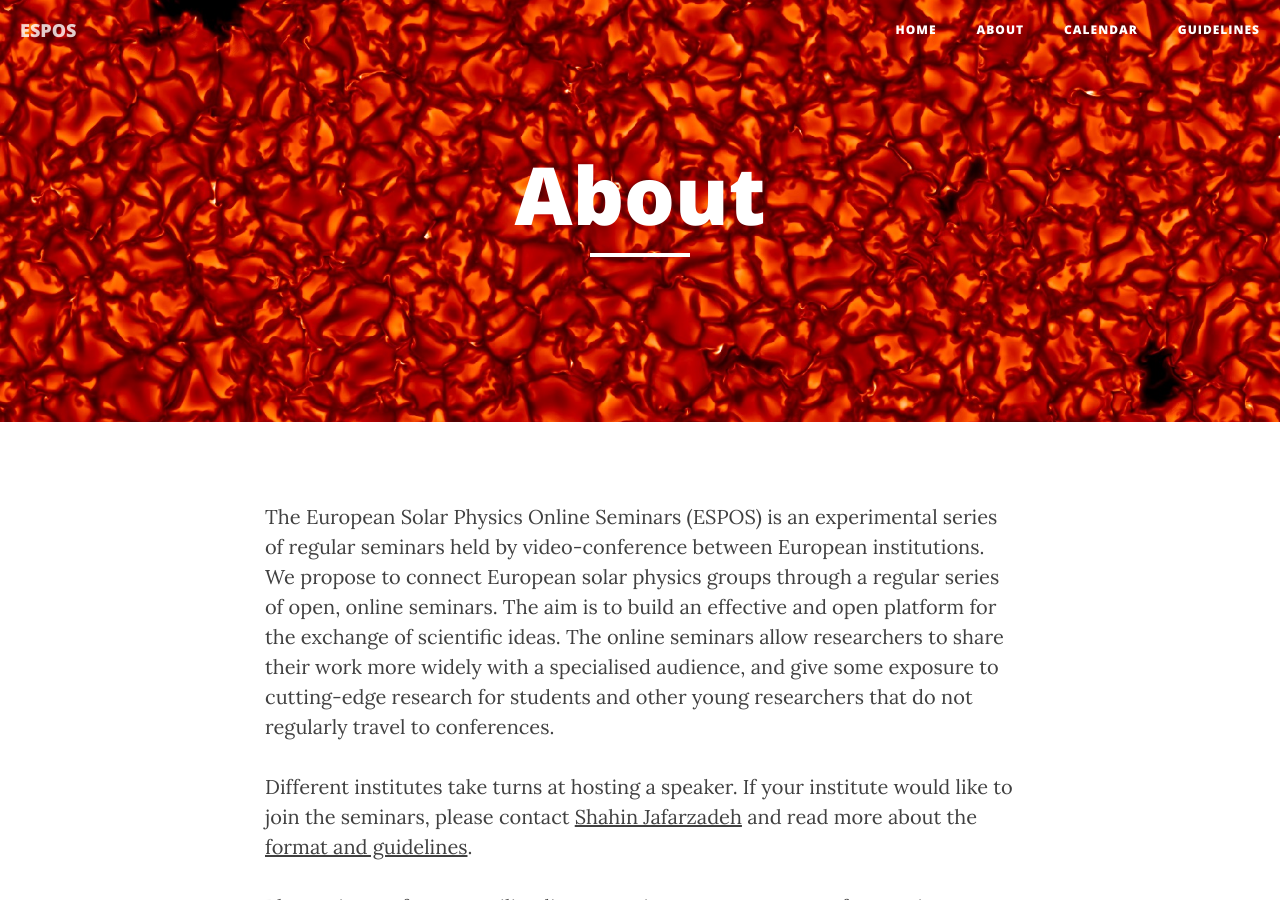
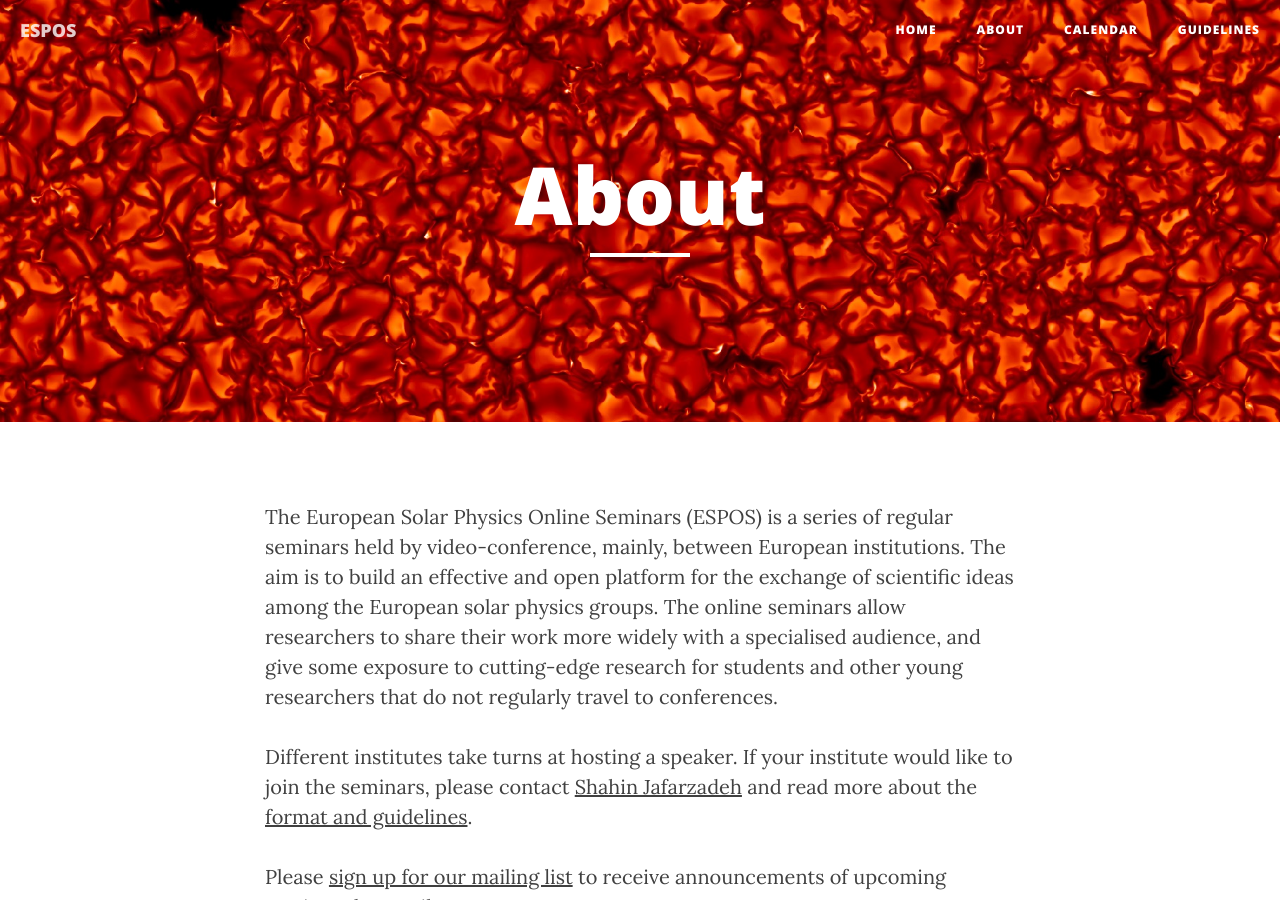
Before and after one commit to ITA-Solar/espos, a Jekyll site: the page built from about.md, in a window 1280 px wide and 900 px high. Built offline with Jekyll 4.4.1, drawn with Linux system fonts in a browser that asks for light colours; nearby versions of some CDN libraries.

Commit message:
Update about.md

```diff
--- a/about.md
+++ b/about.md
@@ -5,7 +5,7 @@
 header-img: "img/about-bg.jpg"
 ---
 
-The European Solar Physics Online Seminars (ESPOS) is an experimental series of regular seminars held by video-conference between European institutions. We propose to connect European solar physics groups through a regular series of open, online seminars. The aim is to build an effective and open platform for the exchange of scientific ideas. The online seminars allow researchers to share their work more widely with a specialised audience, and give some exposure to cutting-edge research for students and other young researchers that do not regularly travel to conferences.
+The European Solar Physics Online Seminars (ESPOS) is a series of regular seminars held by video-conference, mainly, between European institutions. The aim is to build an effective and open platform for the exchange of scientific ideas among the European solar physics groups. The online seminars allow researchers to share their work more widely with a specialised audience, and give some exposure to cutting-edge research for students and other young researchers that do not regularly travel to conferences.
 
 Different institutes take turns at hosting a speaker. If your institute would like to join the seminars, please contact [Shahin Jafarzadeh](mailto:shahin.jafarzadeh@astro.uio.no) and read more about the [format and guidelines](../guidelines/).
 
```
